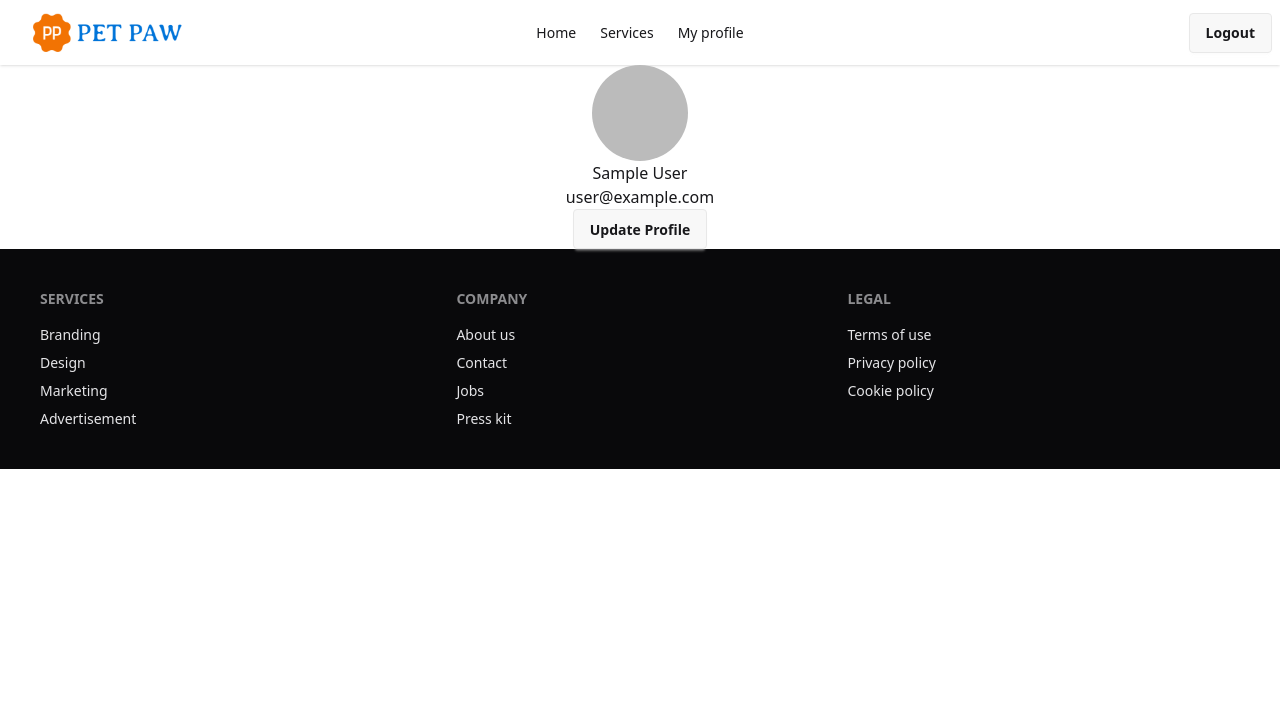
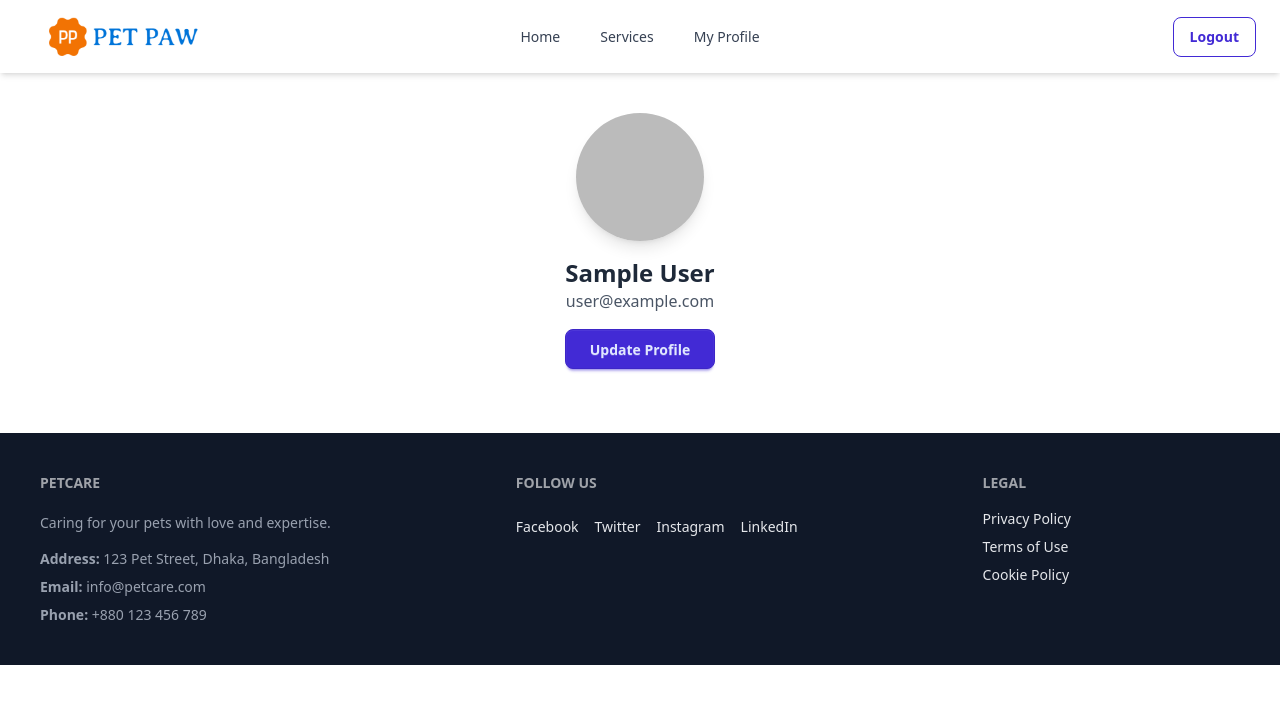
Before and after one commit to ovi1173/a9-pet_care, a React (Vite) app: page /my-profile in a window 1280 px wide. Shown: the top 704 px of the page. Built offline with nearby package versions, Linux system fonts and the light colour scheme; no server answers; sample sign-in values are in the browser's storage.

Commit message:
all done

```diff
--- a/package.json
+++ b/package.json
@@ -17,6 +17,7 @@
     "react-dom": "^19.2.0",
     "react-icons": "^5.5.0",
     "react-router": "^7.9.6",
+    "react-toastify": "^11.0.5",
     "swiper": "^12.0.3",
     "tailwindcss": "^4.1.17"
   },
--- a/src/components/Footer.jsx
+++ b/src/components/Footer.jsx
@@ -2,28 +2,52 @@ import React from 'react';
 
 const Footer = () => {
     return (
-        <footer className="footer sm:footer-horizontal bg-neutral text-neutral-content p-10">
-            <nav>
-                <h6 className="footer-title">Services</h6>
-                <a className="link link-hover">Branding</a>
-                <a className="link link-hover">Design</a>
-                <a className="link link-hover">Marketing</a>
-                <a className="link link-hover">Advertisement</a>
-            </nav>
-            <nav>
-                <h6 className="footer-title">Company</h6>
-                <a className="link link-hover">About us</a>
-                <a className="link link-hover">Contact</a>
-                <a className="link link-hover">Jobs</a>
-                <a className="link link-hover">Press kit</a>
-            </nav>
-            <nav>
-                <h6 className="footer-title">Legal</h6>
-                <a className="link link-hover">Terms of use</a>
-                <a className="link link-hover">Privacy policy</a>
-                <a className="link link-hover">Cookie policy</a>
-            </nav>
+        <footer className="footer sm:footer-horizontal bg-gray-900 text-gray-200 p-10">
+
+            <div>
+                <h6 className="footer-title text-white">PetCare</h6>
+                <p className="text-gray-400 mt-1">
+                    Caring for your pets with love and expertise.
+                </p>
+                <p className="mt-2 text-gray-400">
+                    <strong>Address:</strong> 123 Pet Street, Dhaka, Bangladesh
+                </p>
+                <p className="text-gray-400">
+                    <strong>Email:</strong> info@petcare.com
+                </p>
+                <p className="text-gray-400">
+                    <strong>Phone:</strong> +880 123 456 789
+                </p>
+            </div>
+
+
+            <div>
+                <h6 className="footer-title text-white">Follow Us</h6>
+                <div className="flex space-x-4 mt-2">
+                    <a href="https://facebook.com" target="_blank" rel="noopener noreferrer" className="hover:text-blue-500 transition">
+                        Facebook
+                    </a>
+                    <a href="https://twitter.com" target="_blank" rel="noopener noreferrer" className="hover:text-blue-400 transition">
+                        Twitter
+                    </a>
+                    <a href="https://instagram.com" target="_blank" rel="noopener noreferrer" className="hover:text-pink-500 transition">
+                        Instagram
+                    </a>
+                    <a href="https://linkedin.com" target="_blank" rel="noopener noreferrer" className="hover:text-blue-700 transition">
+                        LinkedIn
+                    </a>
+                </div>
+            </div>
+
+
+            <div>
+                <h6 className="footer-title text-white">Legal</h6>
+                <a href="/privacy-policy" className="link link-hover">Privacy Policy</a>
+                <a href="/terms-of-use" className="link link-hover">Terms of Use</a>
+                <a href="/cookie-policy" className="link link-hover">Cookie Policy</a>
+            </div>
         </footer>
+
     );
 };
 
--- a/src/components/Navbar.jsx
+++ b/src/components/Navbar.jsx
@@ -1,51 +1,92 @@
 import React, { useContext } from 'react';
-import logo from '../assets/logo.png'
+import logo from '../assets/logo.png';
 import { Link } from 'react-router';
 import { AuthContext } from '../Provider/AuthProvider';
 import { signOut } from 'firebase/auth';
 import auth from '../firebase/firebase.config';
+
 const Navbar = () => {
     const { user } = useContext(AuthContext);
 
-    const handleSignOut =()=>{
+    const handleSignOut = () => {
         signOut(auth);
-    }
+    };
+
     return (
-        <div className="navbar bg-base-100 shadow-sm">
+        <div className="navbar bg-white shadow-md sticky top-0 z-50 px-6 py-3">
+            {/* Navbar Start */}
             <div className="navbar-start">
                 <div className="dropdown">
-                    <div tabIndex={0} role="button" className="btn btn-ghost lg:hidden">
-                        <svg xmlns="http://www.w3.org/2000/svg" className="h-5 w-5" fill="none" viewBox="0 0 24 24" stroke="currentColor"> <path strokeLinecap="round" strokeLinejoin="round" strokeWidth="2" d="M4 6h16M4 12h8m-8 6h16" /> </svg>
-                    </div>
+                    <label tabIndex={0} className="btn btn-ghost lg:hidden">
+                        <svg
+                            xmlns="http://www.w3.org/2000/svg"
+                            className="h-6 w-6 text-gray-700"
+                            fill="none"
+                            viewBox="0 0 24 24"
+                            stroke="currentColor"
+                        >
+                            <path strokeLinecap="round" strokeLinejoin="round" strokeWidth="2" d="M4 6h16M4 12h8m-8 6h16" />
+                        </svg>
+                    </label>
                     <ul
-                        tabIndex="-1"
-                        className="menu menu-sm dropdown-content bg-base-100 rounded-box z-1 mt-3 w-52 p-2 shadow">
-                        <li><a>Home</a></li>
-                        <li><a>Services</a></li>
-                        <li><a>My profile</a></li>
+                        tabIndex={-1}
+                        className="menu menu-sm dropdown-content mt-2 p-2 shadow bg-white rounded-box w-52"
+                    >
+                        <li>
+                            <Link to="/">Home</Link>
+                        </li>
+                        <li>
+                            <Link to="/services">Services</Link>
+                        </li>
+                        <li>
+                            <Link to="/my-profile">My Profile</Link>
+                        </li>
                     </ul>
                 </div>
-                <a className="btn btn-ghost text-xl"><img className='w-40' src={logo} alt="" /></a>
+                <Link to="/" className="btn btn-ghost normal-case text-xl">
+                    <img className="w-40" src={logo} alt="Logo" />
+                </Link>
             </div>
+
+            {/* Navbar Center */}
             <div className="navbar-center hidden lg:flex">
-                <ul className="menu menu-horizontal px-1">
-                    <li><Link to='/'>Home</Link></li>
-                    <li><Link to='/services'>Services</Link></li>
-                    <li><Link to='/my-profile'>My profile</Link></li>
+                <ul className="menu menu-horizontal px-1 space-x-4 font-medium text-gray-700">
+                    <li>
+                        <Link to="/" className="hover:text-blue-500 transition-colors">
+                            Home
+                        </Link>
+                    </li>
+                    <li>
+                        <Link to="/services" className="hover:text-blue-500 transition-colors">
+                            Services
+                        </Link>
+                    </li>
+                    <li>
+                        <Link to="/my-profile" className="hover:text-blue-500 transition-colors">
+                            My Profile
+                        </Link>
+                    </li>
                 </ul>
             </div>
-            {/* button functionality */}
-            {
-                user && <div className="navbar-end">
-                    <btn onClick={handleSignOut} className="btn">Logout</btn>
-                </div>
-            }
-            {
-                !user && <div className="navbar-end">
-                    <Link to={'/login'} className="btn">Login</Link>
-                </div>
-            }
 
+            {/* Navbar End */}
+            <div className="navbar-end">
+                {user ? (
+                    <button
+                        onClick={handleSignOut}
+                        className="btn btn-outline btn-primary rounded-lg hover:bg-primary hover:text-white transition"
+                    >
+                        Logout
+                    </button>
+                ) : (
+                    <Link
+                        to="/login"
+                        className="btn btn-primary rounded-lg hover:bg-blue-600 transition"
+                    >
+                        Login
+                    </Link>
+                )}
+            </div>
         </div>
     );
 };
--- a/src/pages/Profile.jsx
+++ b/src/pages/Profile.jsx
@@ -4,51 +4,80 @@ import { updateProfile } from 'firebase/auth';
 import auth from '../firebase/firebase.config';
 
 const Profile = () => {
-    const { user,setUser } = useContext(AuthContext);
+    const { user, setUser } = useContext(AuthContext);
     console.log(user)
     const [isOpen, setIsOpen] = useState(false);
     const handleOpenFrom = () => {
         setIsOpen(!isOpen)
     }
-    const handleUpDate=(e)=>{
+    const handleUpDate = (e) => {
         e.preventDefault();
         const name = e.target.name.value;
         const photoURL = e.target.photoURL.value;
         updateProfile(auth.currentUser, {
             displayName: name, photoURL: photoURL
         }).then(() => {
-                    setUser({...user,photoURL:photoURL,displayName:name})
+            setUser({ ...user, photoURL: photoURL, displayName: name })
         }).catch((error) => {
             console.log(error)
         });
     }
     return (
-        <div className='flex flex-col items-center justify-center'>
-            <div className="avatar">
-                <div className="w-24 rounded-full">
-                    <img src={user?.photoURL
-                    } />
+        <div className="flex flex-col items-center justify-center py-10 px-4 sm:px-10">
+            {/* User Avatar */}
+            <div className="avatar mb-4">
+                <div className="w-32 h-32 rounded-full overflow-hidden shadow-lg">
+                    <img src={user?.photoURL} alt={user?.displayName} className="object-cover w-full h-full" />
                 </div>
             </div>
-            <p>{user?.displayName}</p>
-            <p>{user?.email}</p>
-            <button onClick={handleOpenFrom} className='btn'>Update Profile</button>
 
-            {
-                isOpen && (
-                    <form onSubmit={handleUpDate} className="fieldset">
+            {/* User Info */}
+            <h2 className="text-2xl font-semibold text-gray-800">{user?.displayName}</h2>
+            <p className="text-gray-600 mb-4">{user?.email}</p>
 
-                        {/* name */}
-                        <label className="label">Name</label>
-                        <input defaultValue={user?.displayName} type="text" className="input" name='name' placeholder="Your Name" />
-                        {/* photo url */}
-                        <label className="label">PhotoURL</label>
-                        <input type="text" defaultValue={user?.photoURL} name='photoURL' className="input" placeholder="PhotoURL" />
-                        <button className="btn btn-neutral mt-4">Update</button>
+            {/* Update Profile Button */}
+            <button
+                onClick={handleOpenFrom}
+                className="btn btn-primary rounded-lg px-6 py-2 hover:bg-blue-600 transition mb-6"
+            >
+                Update Profile
+            </button>
+
+            {/* Update Form */}
+            {isOpen && (
+                <form
+                    onSubmit={handleUpDate}
+                    className="w-full max-w-md bg-white p-6 rounded-2xl shadow-lg space-y-4"
+                >
+                    {/* Name */}
+                    <div className="flex flex-col">
+                        <label className="label font-medium text-gray-700">Name</label>
+                        <input
+                            defaultValue={user?.displayName}
+                            type="text"
+                            name="name"
+                            placeholder="Your Name"
+                            className="input input-bordered w-full"
+                        />
+                    </div>
+
+                    {/* Photo URL */}
+                    <div className="flex flex-col">
+                        <label className="label font-medium text-gray-700">Photo URL</label>
+                        <input
+                            defaultValue={user?.photoURL}
+                            type="text"
+                            name="photoURL"
+                            placeholder="Photo URL"
+                            className="input input-bordered w-full"
+                        />
+                    </div>
+
+                    <button className="btn btn-neutral w-full mt-2">Update</button>
                 </form>
-                )
-            }
+            )}
         </div>
+
     );
 };
 
--- a/src/pages/ServiceDetails.jsx
+++ b/src/pages/ServiceDetails.jsx
@@ -1,23 +1,85 @@
 import React, { useEffect, useState } from 'react';
 import { useParams } from 'react-router';
+import { ToastContainer, toast } from 'react-toastify';
+import 'react-toastify/dist/ReactToastify.css';
 
 const ServiceDetails = () => {
     const [services, setServices] = useState([]);
-
+    const [name, setName] = useState('');
+    const [email, setEmail] = useState('');
     const { id } = useParams();
 
     useEffect(() => {
         fetch('/pet_data.json')
             .then(res => res.json())
             .then(data => setServices(data))
-            .catch(err => console.log(err))
-    }, [])
+            .catch(err => console.log(err));
+    }, []);
 
-     const findResult = services.find(service => service.serviceId == id);
-    console.log(findResult);
+    const findResult = services.find(service => service.serviceId == id);
+
+    const handleBookNow = (e) => {
+        e.preventDefault();
+        toast.success('Service booked successfully!');
+        setName('');
+        setEmail('');
+    };
+
     return (
-        <div className='flex flex-col items-center px-[145px] '>
-            <img className='w-full' src={findResult?.image} alt="" />
+        <div className="flex flex-col items-center px-4 sm:px-10 lg:px-20 py-10 space-y-10">
+            <ToastContainer position="top-right" autoClose={3000} />
+
+            {/* Service Image */}
+            <img
+                className="w-full max-w-4xl rounded-2xl shadow-lg object-cover"
+                src={findResult?.image}
+                alt={findResult?.serviceName}
+            />
+
+            {/* Service Details */}
+            <div className="w-full max-w-4xl bg-white p-6 rounded-2xl shadow-lg space-y-4">
+                <h2 className="text-3xl font-bold text-gray-800">{findResult?.serviceName}</h2>
+                <p className="text-gray-700">{findResult?.description}</p>
+
+                <div className="grid grid-cols-1 sm:grid-cols-2 gap-4 text-gray-700">
+                    <p><strong>Provider:</strong> {findResult?.providerName}</p>
+                    <p><strong>Provider Email:</strong> {findResult?.providerEmail}</p>
+                    <p><strong>Price:</strong> ${findResult?.price}</p>
+                    <p><strong>Rating:</strong> {findResult?.rating} ⭐</p>
+                    <p><strong>Slots Available:</strong> {findResult?.slotsAvailable}</p>
+                    <p><strong>Category:</strong> {findResult?.category}</p>
+                </div>
+            </div>
+
+            {/* Book Service Form */}
+            <div className="w-full max-w-md bg-white p-6 rounded-2xl shadow-lg">
+                <h3 className="text-2xl font-semibold text-gray-800 mb-4">Book This Service</h3>
+                <form onSubmit={handleBookNow} className="space-y-4">
+                    <div className="flex flex-col">
+                        <label className="label font-medium text-gray-700">Name</label>
+                        <input
+                            type="text"
+                            value={name}
+                            onChange={(e) => setName(e.target.value)}
+                            placeholder="Your Name"
+                            className="input input-bordered w-full"
+                            required
+                        />
+                    </div>
+                    <div className="flex flex-col">
+                        <label className="label font-medium text-gray-700">Email</label>
+                        <input
+                            type="email"
+                            value={email}
+                            onChange={(e) => setEmail(e.target.value)}
+                            placeholder="Your Email"
+                            className="input input-bordered w-full"
+                            required
+                        />
+                    </div>
+                    <button className="btn btn-primary w-full mt-2 hover:bg-blue-600 transition">Book Now</button>
+                </form>
+            </div>
         </div>
     );
 };
```
Also changed, not shown: src/components/MeetOurVets.jsx (+21 -11 lines), src/components/PopularServices.jsx (+27 -20 lines), 1 other file (tests, documents, lock files or other folders). Lines whose indentation alone changed are shown as unchanged.
